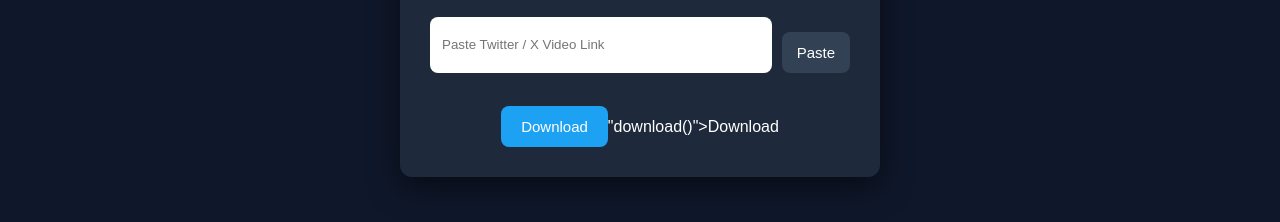
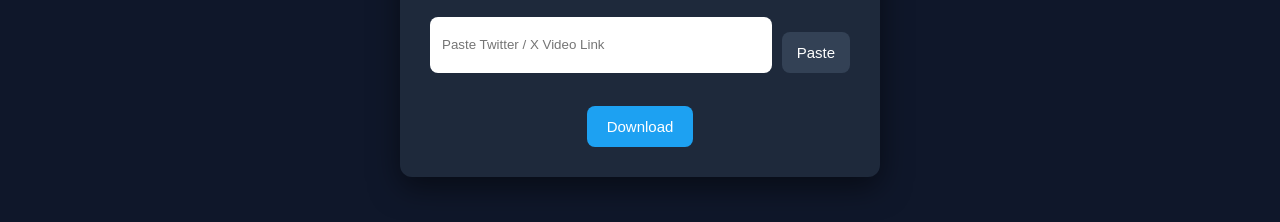
Before and after one commit to Wahushopping/download, a website: page public/twitter.html in a window 1280 px wide. Shown: the part 374-596 px from the top of the page. Drawn offline with Linux system fonts and the light colour scheme.

Commit message:
Update twitter.html

```diff
--- a/public/twitter.html
+++ b/public/twitter.html
@@ -166,7 +166,7 @@
 </div>
 
 <br>
-<button onclick="download()">Download</button>"download()">Download</button>
+<button onclick="download()">Download</button>
 
 </div>
 
```
